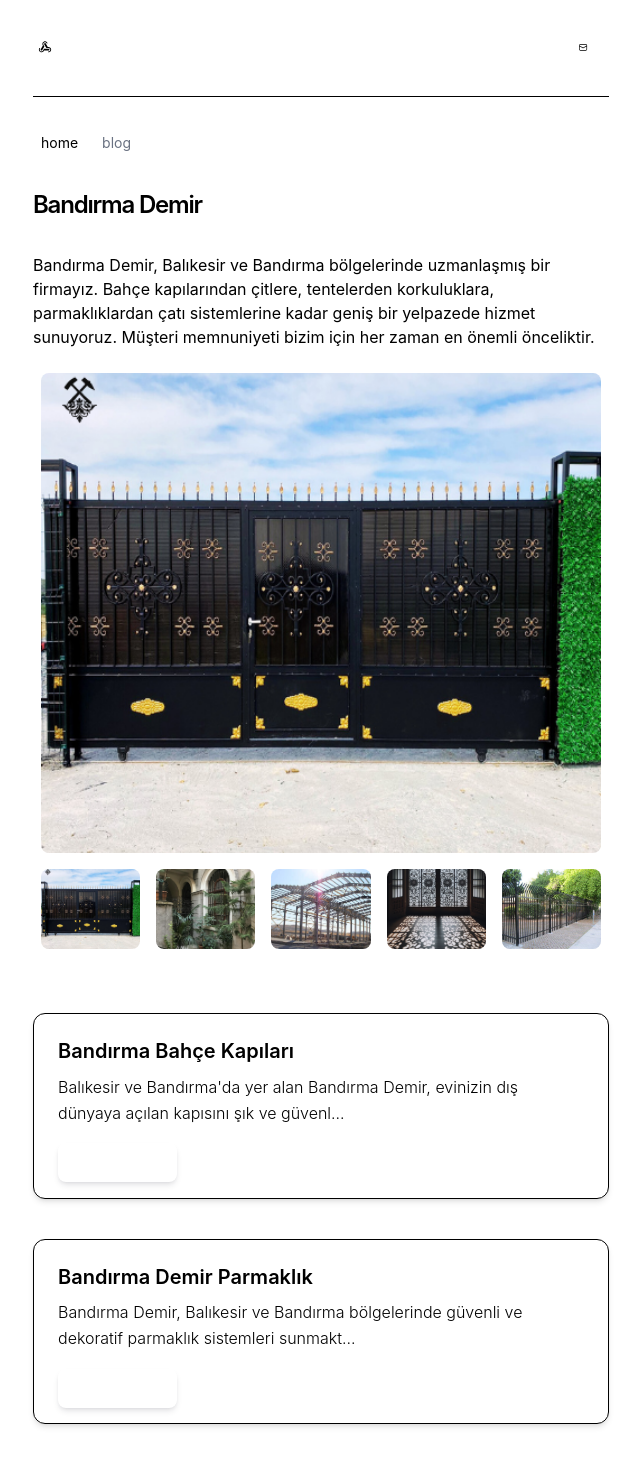
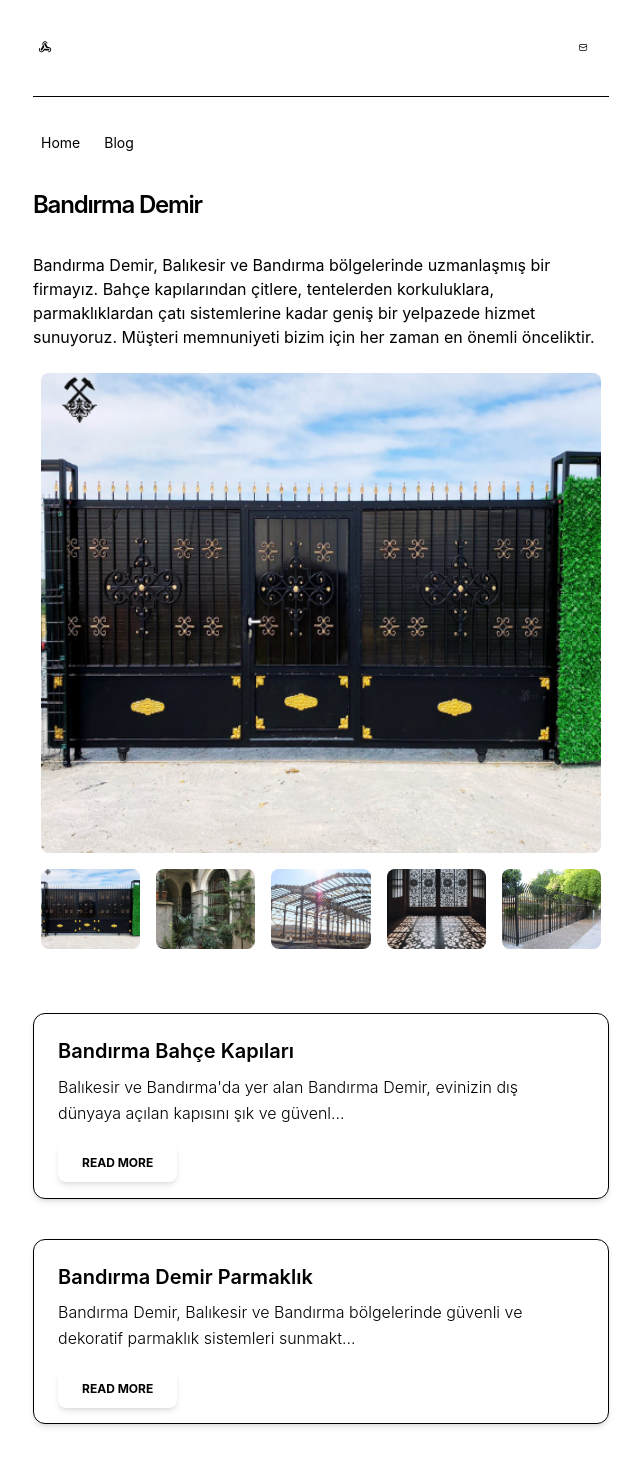
Before and after one commit to Burrhanburak/portfo-adnan, a Next.js app: page / in a window 1280 px wide. Shown: the top 1462 px of the page, without its empty margins (319-959 px from the left). Built offline with nearby package versions, Linux system fonts and the light colour scheme.

Commit message:
fix bgs commit

```diff
--- a/app/components/nav.tsx
+++ b/app/components/nav.tsx
@@ -67,10 +67,10 @@ import LogoIcon from "./LogoIcon";
 
 const navItems = {
   "/": {
-    name: "home",
+    name: "Home",
   },
   "/blog": {
-    name: "blog",
+    name: "Blog",
   },
 };
 
@@ -114,7 +114,7 @@ export function Navbar() {
             <Link key={path} href={path}>
               <button
                 className={`text-sm transition-colors px-2 py-1 rounded-md relative ${
-                  isActive ? "text-black" : "text-gray-500 hover:text-white"
+                  isActive ? "text-black bg-white " : "hover:text-white"
                 }`}
               >
                 <span className="relative z-10">{name}</span>
--- a/app/components/posts.tsx
+++ b/app/components/posts.tsx
@@ -42,7 +42,7 @@ export function BlogPosts() {
                 <Link
                   key={post.slug}
                   href={`/blog/${post.slug}`}
-                  className="align-middle select-none font-sans  bg:black text-white dark:!bg-white dark:!text-black font-bold text-center uppercase transition-all disabled:opacity-50 disabled:shadow-none disabled:pointer-events-none text-xs py-3 px-6 rounded-lg shadow-md shadow-gray-900/10 hover:shadow-lg hover:shadow-gray-900/20 focus:opacity-[0.85] focus:shadow-none active:opacity-[0.85] active:shadow-none"
+                  className="align-middle select-none font-sans bg:black text-black dark:!bg-white dark:!text-wite font-bold text-center uppercase transition-all disabled:opacity-50 disabled:shadow-none disabled:pointer-events-none text-xs py-3 px-6 rounded-lg shadow-md shadow-gray-900/10 hover:shadow-lg hover:shadow-gray-900/20 focus:opacity-[0.85] focus:shadow-none active:opacity-[0.85] active:shadow-none"
                 >
                   Read More
                 </Link>
--- a/tsconfig.json
+++ b/tsconfig.json
@@ -23,5 +23,6 @@
     "strictNullChecks": true
   },
   "include": ["next-env.d.ts", "**/*.ts", "**/*.tsx", ".next/types/**/*.ts"],
-  "exclude": ["node_modules"]
+  "exclude": ["node_modules"],
+
 }
```
